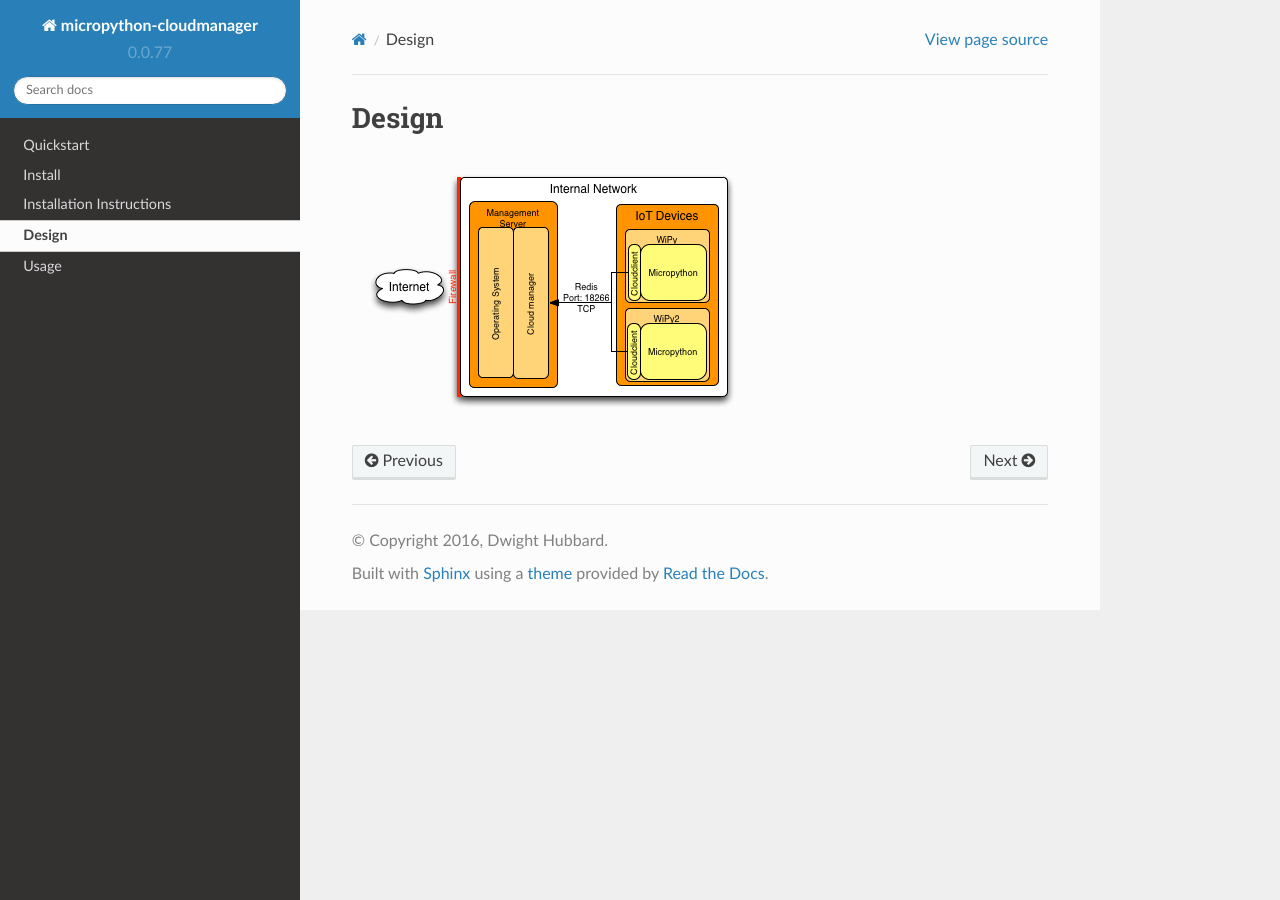
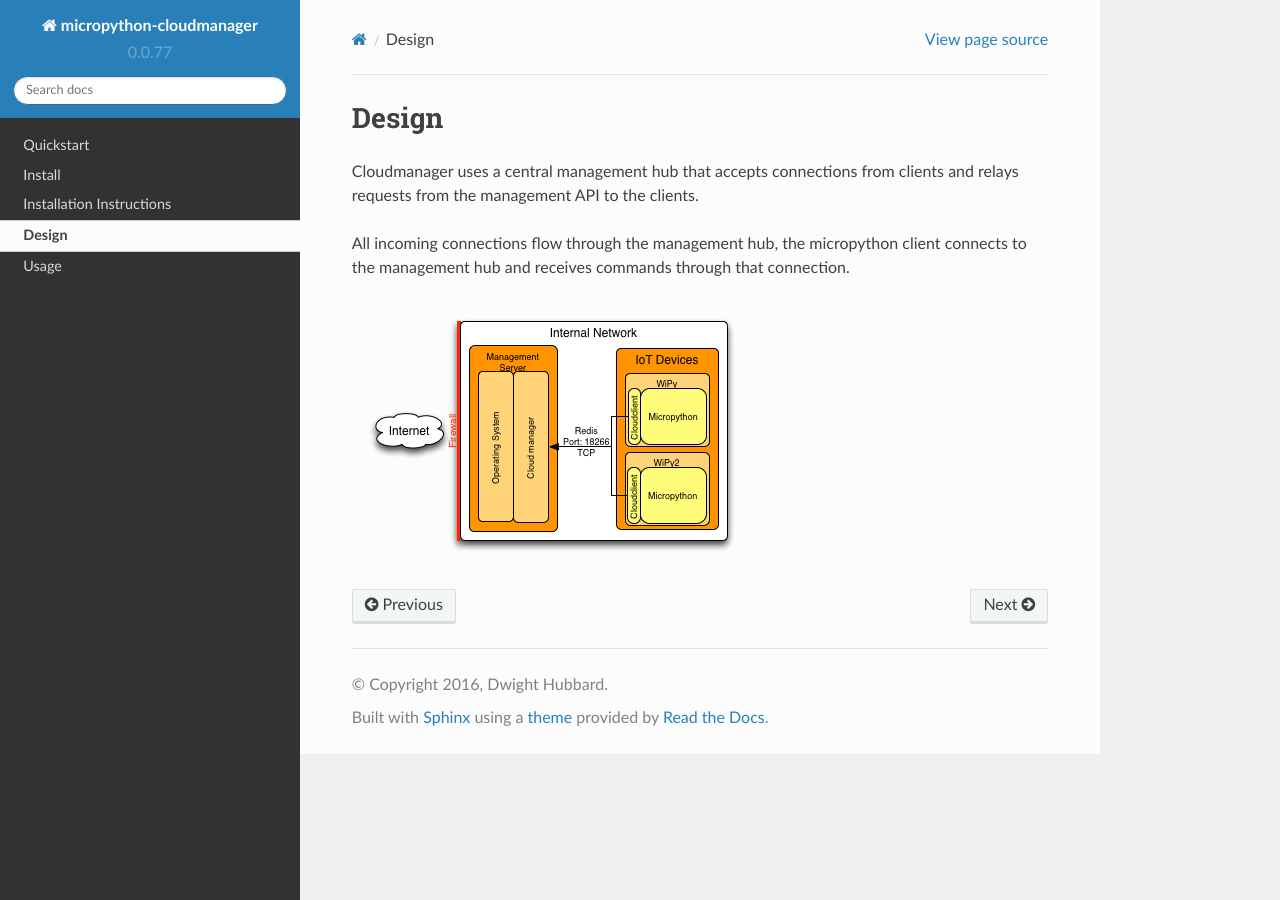
Before and after one commit to dwighthubbard/micropython-cloudmanager, a Sphinx documentation site: the page built from docs/design.md, in a window 1280 px wide. Built offline with Sphinx 7.4.7 and the Read the Docs theme 2.0.0, drawn with Linux system fonts in a browser that asks for light colours.

Commit message:
Update design.md
Add snow overview text

```diff
--- a/docs/design.md
+++ b/docs/design.md
@@ -1,4 +1,8 @@
 Design
 ======
 
+Cloudmanager uses a central management hub that accepts connections from clients and relays requests from the management API to the clients.
+
+All incoming connections flow through the management hub, the micropython client connects to the management hub and receives commands through that connection.
+
 ![Architecture Diagram](static/architecture.png)
```
